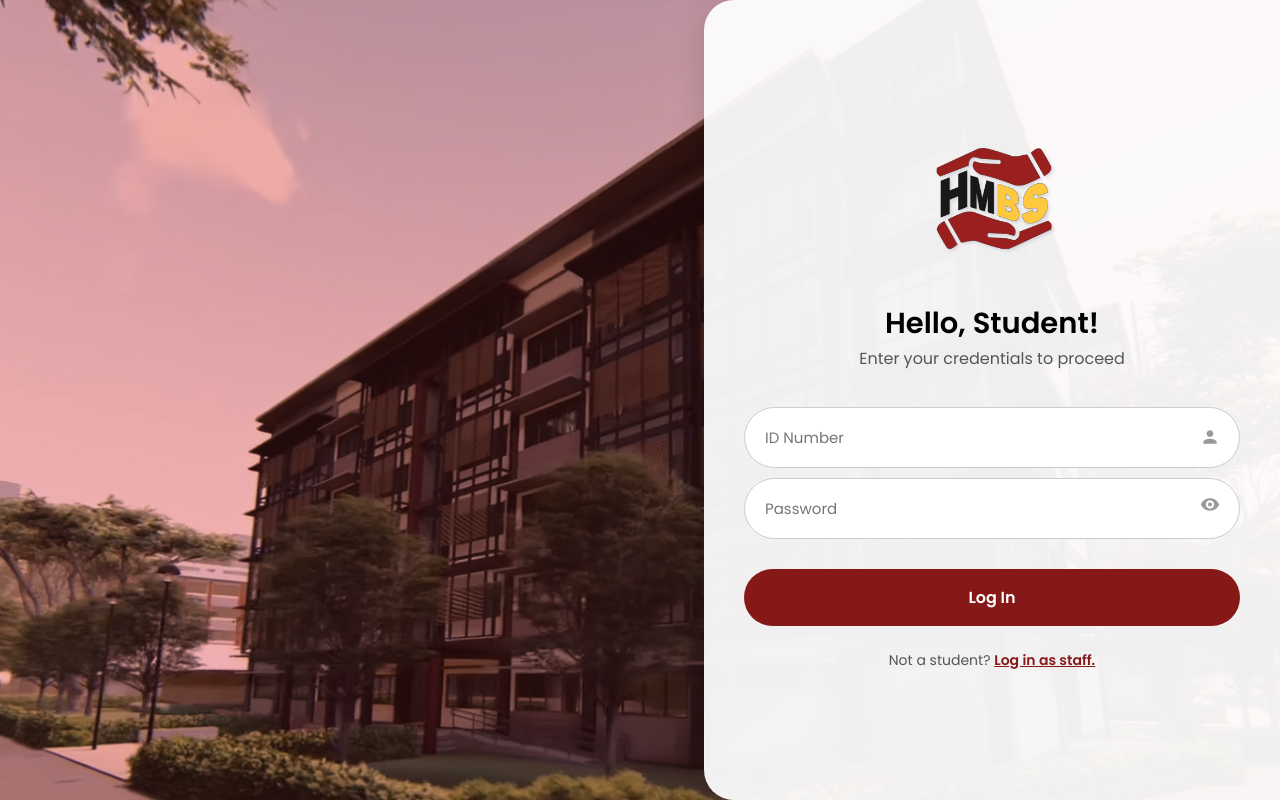
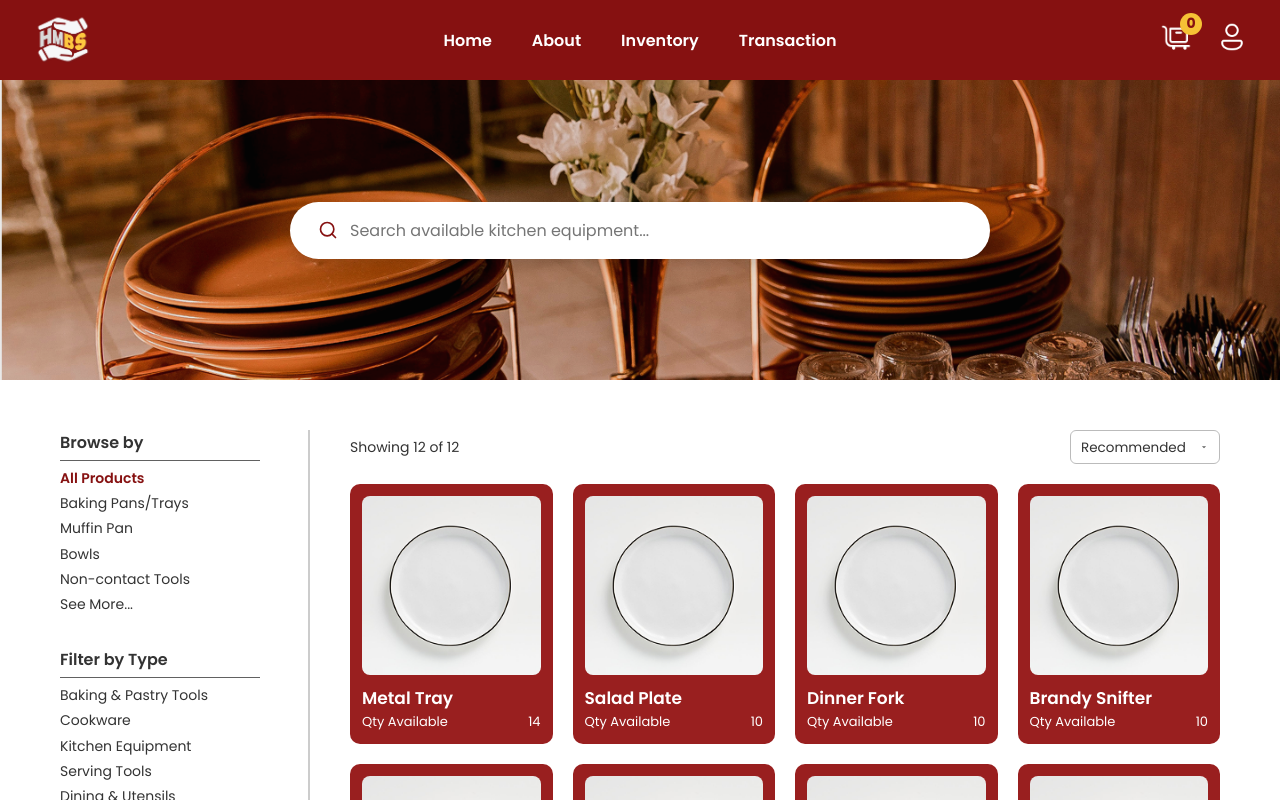
Before and after one commit to yukikaiden/hmbs-frontend-draft, a React (Vite) app in the folder borrowing-system/: page / in a window 1280 px wide. Built offline with nearby package versions, Linux system fonts and the light colour scheme.

Commit message:
modified equipment page, item card, and added new component

```diff
--- a/borrowing-system/src/App.jsx
+++ b/borrowing-system/src/App.jsx
@@ -11,11 +11,12 @@ import RequestInstructorPage from "./pages/RequestInstructorPage";
 import RequestDetailsAdmin from "./pages/RequestDetailsAdmin";
 import Sidebar from "./components/Sidebar";
 import RequestApprovedAdmin from "./pages/RequestApprovedAdmin";
+import EquipmentsPage from "./pages/EquipmentPage";
 
 function App() {
     return (
         <div>
-            <LoginPage />
+            <EquipmentsPage />
         </div>
     );
 }
--- a/borrowing-system/src/components/ItemCard.jsx
+++ b/borrowing-system/src/components/ItemCard.jsx
@@ -1,16 +1,17 @@
 import React from 'react';
 import tempItemImg from '../assets/temp-item-img.png';
 
+function ItemCard({ name, qty, onClick }) {
   const cardStyle = {
     backgroundColor: '#991F1F',
     color: '#fff',
     borderRadius: '10px',
     padding: '12px',
-  fontFamily: "'Poppins', sans-serif",
     display: 'flex',
     flexDirection: 'column',
     height: '260px',
     justifyContent: 'space-between',
+    cursor: 'pointer',
   };
 
   const cardImageStyle = {
@@ -34,9 +35,8 @@ const qtyRowStyle = {
     fontWeight: '300',
   };
 
-function EquipmentCard({ name, qty }) {
   return (
-    <div style={cardStyle}>
+    <div style={cardStyle} onClick={onClick}>
       <img src={tempItemImg} alt={name} style={cardImageStyle} />
       <p style={cardTitleStyle}>{name}</p>
       <div style={qtyRowStyle}>
@@ -47,4 +47,4 @@ function EquipmentCard({ name, qty }) {
   );
 }
 
-export default EquipmentCard;
+export default ItemCard;
--- a/borrowing-system/src/components/ItemDetail.jsx
+++ b/borrowing-system/src/components/ItemDetail.jsx
@@ -0,0 +1,150 @@
+import React, { useState } from 'react';
+import tempItemImg from '../assets/temp-item-img.png';
+
+function ItemDetail({ item, onClose }) {
+  if (!item) return null;
+
+  const [quantity, setQuantity] = useState(1);
+
+  const handleIncrement = () => {
+    if (quantity < item.qty) setQuantity(prev => prev + 1);
+  };
+
+  const handleDecrement = () => {
+    if (quantity > 1) setQuantity(prev => prev - 1);
+  };
+
+  const modalOverlay = {
+    position: 'fixed',
+    top: 0,
+    left: 0,
+    width: '100vw',
+    height: '100vh',
+    backgroundColor: 'rgba(0,0,0,0.5)',
+    display: 'flex',
+    justifyContent: 'center',
+    alignItems: 'center',
+    zIndex: 1000,
+    padding: '20px',
+  };
+
+  const modalContent = {
+    backgroundColor: '#fff',
+    borderRadius: '20px',
+    padding: '36px 40px',
+    width: '700px',
+    maxWidth: '95%',
+    display: 'flex',
+    gap: '25px',
+    fontFamily: "'Poppins', sans-serif",
+    position: 'relative',
+    boxShadow: '0 10px 25px rgba(0,0,0,0.2)',
+  };
+
+  const imageStyle = {
+    width: '300px',
+    height: '340px',
+    objectFit: 'cover',
+    borderRadius: '16px',
+    flexShrink: 0,
+  };
+
+  const closeButton = {
+    position: 'absolute',
+    top: '18px',
+    right: '22px',
+    fontSize: '26px',
+    fontWeight: 'bold',
+    background: 'none',
+    border: 'none',
+    cursor: 'pointer',
+    color: '#991F1F',
+  };
+
+  const qtyControlsContainer = {
+    display: 'flex',
+    flexDirection: 'column',
+    gap: '6px',
+    marginTop: '20px',
+  };
+
+  const qtyLabel = {
+    fontSize: '15px',
+    fontWeight: 500,
+    color: '#333',
+  };
+
+  const qtyControls = {
+    display: 'flex',
+    alignItems: 'center',
+    gap: '9px',
+  };
+
+  const qtyBox = {
+    border: '1.5px solid #991F1F',
+    borderRadius: '10px',
+    width: '43px',
+    height: '44px',
+    display: 'flex',
+    justifyContent: 'center',
+    alignItems: 'center',
+    fontSize: '18px',
+    fontWeight: '600',
+    color: '#991F1F',
+    cursor: 'pointer',
+    userSelect: 'none',
+    backgroundColor: '#fff',
+  };
+
+  const qtyDisplayBox = {
+    ...qtyBox,
+    color: '#333',
+    cursor: 'default',
+    border: '1px solid #991F1F',
+  };
+
+  const addToRequestBtn = {
+    backgroundColor: '#991F1F',
+    color: 'white',
+    padding: '12px 30px',
+    borderRadius: '999px',
+    border: 'none',
+    marginTop: '20px',
+    cursor: 'pointer',
+    fontSize: '16px',
+    fontWeight: 100,
+    transition: 'background-color 0.2s',
+    fontFamily: "'Poppins', sans-serif",
+  };
+
+  return (
+    <div style={modalOverlay} onClick={onClose}>
+      <div style={modalContent} onClick={e => e.stopPropagation()}>
+        <button onClick={onClose} style={closeButton}>×</button>
+
+        <img src={tempItemImg} alt={item.name} style={imageStyle} />
+
+        <div style={{ flex: 1, display: 'flex', flexDirection: 'column', justifyContent: 'center' }}>
+          <h2 style={{ fontWeight: 600, fontSize: '30px', marginBottom: '5px' , lineHeight: '1.2', textAlign: 'left'}}>{item.name}</h2>
+          <p style={{ fontSize: '16px', color: '#555', marginBottom: '12px' }}>Available Qty: {item.qty}</p>
+          <p style={{ color: '#991F1F', fontWeight: 600, fontSize: '25px', marginBottom: '20px' }}>$100.00</p>
+
+          <div style={qtyControlsContainer}>
+            <label style={qtyLabel}>Quantity</label>
+            <div style={qtyControls}>
+              <div style={qtyBox} onClick={handleDecrement}>−</div>
+              <div style={qtyDisplayBox}>{quantity}</div>
+              <div style={qtyBox} onClick={handleIncrement}>+</div>
+            </div>
+          </div>
+
+          <button style={addToRequestBtn}>
+            Add To Request
+          </button>
+        </div>
+      </div>
+    </div>
+  );
+}
+
+export default ItemDetail;
--- a/borrowing-system/src/pages/EquipmentPage.jsx
+++ b/borrowing-system/src/pages/EquipmentPage.jsx
@@ -1,8 +1,10 @@
 import React, { useState } from 'react';
-import Header from './Header';
-import Footer from './Footer';
+import Header from '../components/Header';
+import Footer from '../components/Footer';
 import ItemCard from '../components/ItemCard';
+import ItemDetail from '../components/ItemDetail';
 import equipmentHeaderBg from '../assets/equipment-header-bg.png';
+import tempItemImg from '../assets/temp-item-img.png';
 import { FiSearch } from 'react-icons/fi';
 
 const CATEGORY_MAP = {
@@ -42,6 +44,7 @@ function EquipmentsPage() {
   const [sort, setSort] = useState('Recommended');
   const [category, setCategory] = useState('All Products');
   const [type, setType] = useState('');
+  const [selectedItem, setSelectedItem] = useState(null);
 
   let filteredList = equipmentList
     .filter(item => CATEGORY_MAP[category] ? CATEGORY_MAP[category](item) : true)
@@ -66,7 +69,7 @@ function EquipmentsPage() {
     display: 'flex',
     justifyContent: 'center',
     alignItems: 'center',
-    zIndex: 1, // ✅ Important fix
+    zIndex: 1,
   };
 
   const headerImageStyle = {
@@ -126,7 +129,6 @@ function EquipmentsPage() {
     fontSize: '16px',
     fontWeight: '600',
     marginBottom: '5px',
-
   };
 
   const hrStyle = {
@@ -144,7 +146,7 @@ function EquipmentsPage() {
     fontSize: '14px',
   };
 
-  const listItemStyle = (active) => ({
+  const listItemStyle = active => ({
     cursor: 'pointer',
     color: active ? '#861111' : '#333',
     fontWeight: active ? 600 : 400,
@@ -155,9 +157,7 @@ function EquipmentsPage() {
     transition: 'color 0.2s',
   });
 
-  const gridSectionStyle = {
-    flex: 1,
-  };
+  const gridSectionStyle = { flex: 1 };
 
   const topBarStyle = {
     display: 'flex',
@@ -203,7 +203,6 @@ function EquipmentsPage() {
   return (
     <>
       <Header />
-
       <div style={containerStyle}>
         <div style={headerImageWrapperStyle}>
           <img src={equipmentHeaderBg} alt="Equipment Header" style={headerImageStyle} />
@@ -280,12 +279,11 @@ function EquipmentsPage() {
               {sortedList.map((item, i) => (
                 <ItemCard
                   key={i}
-                  name={
-                    <span style={cardNameStyle} title={item.name}>
-                      {item.name}
-                    </span>
+                  name={<span style={cardNameStyle} title={item.name}>{item.name}</span>}
+                  qty={item.qty}
+                  onClick={() =>
+                    setSelectedItem({ ...item, image: tempItemImg, price: 100 })
                   }
-                  qty={item.qty}
                 />
               ))}
             </div>
@@ -293,6 +291,10 @@ function EquipmentsPage() {
         </div>
       </div>
 
+      {selectedItem && (
+        <ItemDetail item={selectedItem} onClose={() => setSelectedItem(null)} />
+      )}
+
       <Footer />
     </>
   );
```
Lines whose indentation alone changed are shown as unchanged.
